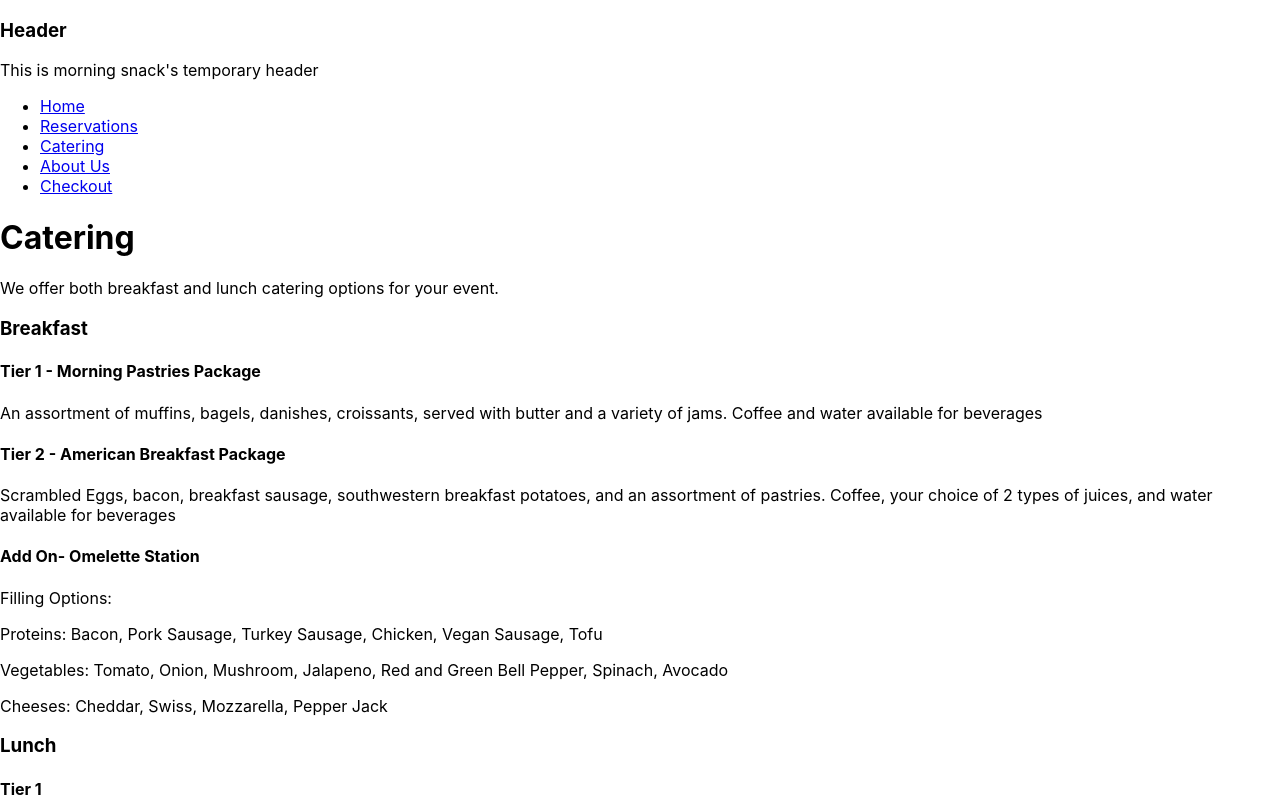
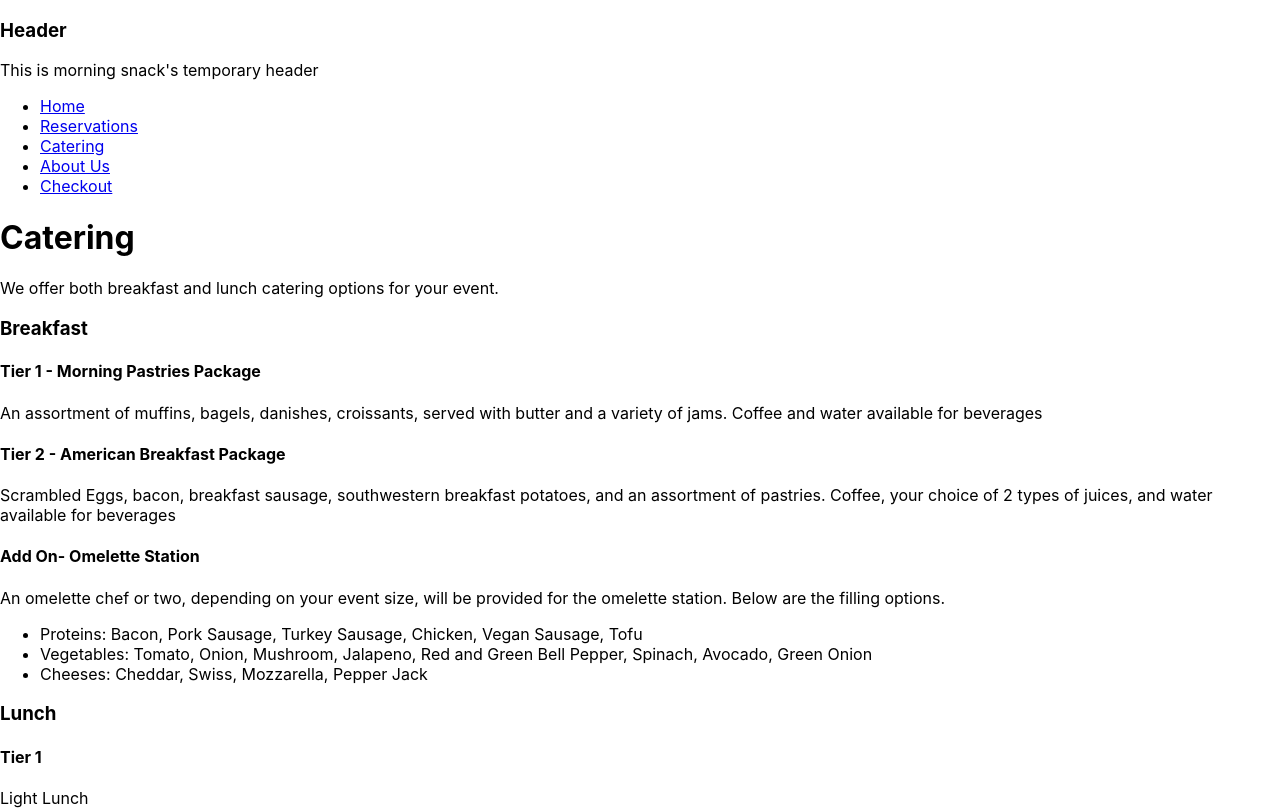
Before and after one commit to michellenicolephillips/morning-snack, a React (Create React App) app: page /catering in a window 1280 px wide. Shown: the top 810 px of the page. Built offline with nearby package versions, Linux system fonts and the light colour scheme.

Commit message:
changed omelette options to unordered list:

```diff
--- a/src/pages/Catering.js
+++ b/src/pages/Catering.js
@@ -13,10 +13,12 @@ class Catering extends React.Component {
                    <h4>Tier 2 - American Breakfast Package</h4>
                    <p>Scrambled Eggs, bacon, breakfast sausage, southwestern breakfast potatoes, and an assortment of pastries. Coffee, your choice of 2 types of juices, and water available for beverages</p>
                    <h4>Add On- Omelette Station</h4>
-                   <p>Filling Options:</p>
-                   <p>Proteins: Bacon, Pork Sausage, Turkey Sausage, Chicken, Vegan Sausage, Tofu</p>
-                   <p>Vegetables: Tomato, Onion, Mushroom, Jalapeno, Red and Green Bell Pepper, Spinach, Avocado</p>
-                   <p>Cheeses: Cheddar, Swiss, Mozzarella, Pepper Jack</p>
+                   <p>An omelette chef or two, depending on your event size, will be provided for the omelette station. Below are the filling options.</p>
+                   <ul>
+                        <li>Proteins: Bacon, Pork Sausage, Turkey Sausage, Chicken, Vegan Sausage, Tofu</li>
+                        <li>Vegetables: Tomato, Onion, Mushroom, Jalapeno, Red and Green Bell Pepper, Spinach, Avocado, Green Onion</li>
+                        <li>Cheeses: Cheddar, Swiss, Mozzarella, Pepper Jack</li>
+                   </ul>
                    <h3>Lunch</h3>
                    <h4>Tier 1</h4>
                    <p>Light Lunch</p>
```
